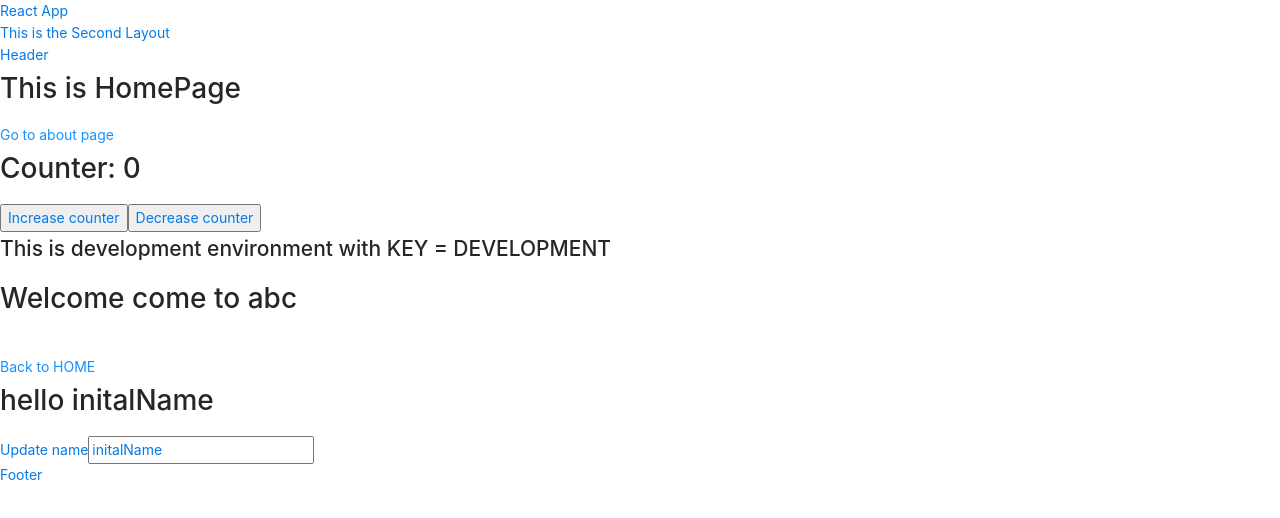
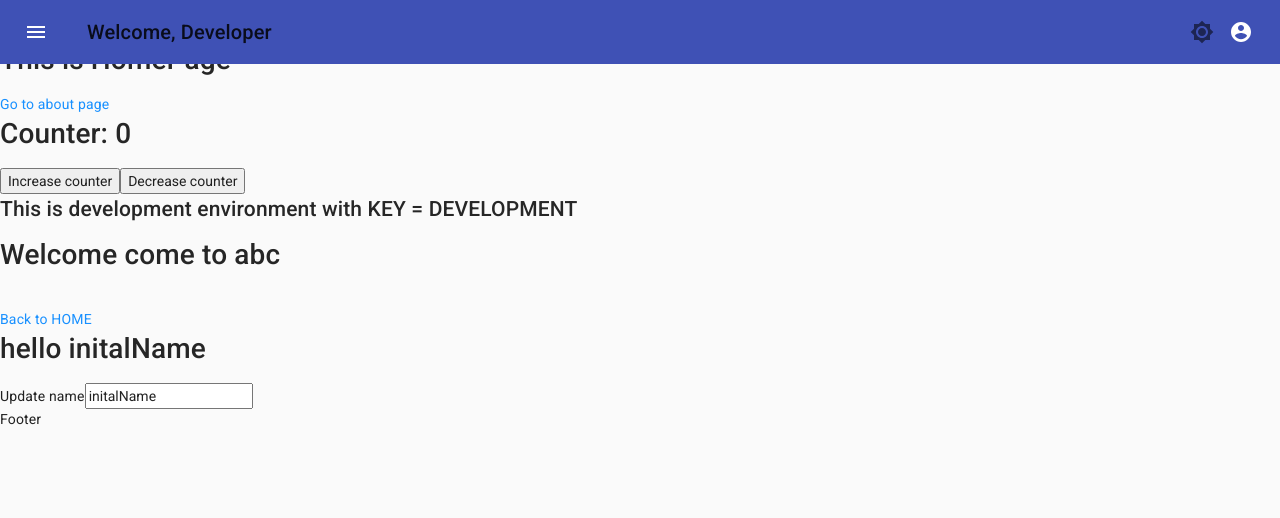
Before and after one commit to trungcaot/ReactCoreOne, a React (Create React App) app: page / in a window 1280 px wide. Shown: the top 518 px of the page. Built offline with nearby package versions, Linux system fonts and the light colour scheme.

Commit message:
modify Header & add Footer component.

```diff
--- a/src/components/Header.tsx
+++ b/src/components/Header.tsx
@@ -1,13 +1,110 @@
-import React from "react";
+import React, { FC, ReactElement } from "react";
+import clsx from "clsx";
+import { createStyles, makeStyles, Theme } from "@material-ui/core/styles";
+import { AppBar, Toolbar, CssBaseline, Typography, IconButton, Tooltip } from "@material-ui/core";
+import MenuIcon from "@material-ui/icons/Menu";
+import Brightness7Icon from "@material-ui/icons/Brightness7";
+import Brightness3Icon from "@material-ui/icons/Brightness3";
+import UserIcon from "@material-ui/icons/AccountCircle";
+
+// constants
+import { APP_TITLE, DRAWER_WIDTH } from "../contants/appContant";
+
+// define css-in-js
+const useStyles = makeStyles((theme: Theme) =>
+  createStyles({
+    appBar: {
+      zIndex: theme.zIndex.drawer + 1,
+      transition: theme.transitions.create(["width", "margin"], {
+        easing: theme.transitions.easing.sharp,
+        duration: theme.transitions.duration.leavingScreen
+      })
+    },
+    appBarShift: {
+      marginLeft: DRAWER_WIDTH,
+      width: `calc(100% - ${DRAWER_WIDTH}px)`,
+      transition: theme.transitions.create(["width", "margin"], {
+        easing: theme.transitions.easing.sharp,
+        duration: theme.transitions.duration.enteringScreen
+      })
+    },
+    toolbar: {
+      flex: 1,
+      display: "flex",
+      flexDirection: "row",
+      alignItems: "center"
+    },
+    title: {
+      flex: 1,
+      display: "flex",
+      flexDirection: "row",
+      alignItems: "center"
+    },
+    menuButton: {
+      marginRight: 36
+    },
+    hide: {
+      display: "none"
+    }
+  })
+);
 
 interface Props {
-  title: string;
+  open: boolean;
+  handleMenuOpen: () => void;
+  toggleTheme: () => void;
+  useDefaultTheme: boolean;
 }
 
-const Header = (props: Props) => {
-  const { title } = props;
+const Header: FC<Props> = ({ open, handleMenuOpen, toggleTheme, useDefaultTheme }): ReactElement => {
+  const classes = useStyles();
 
-  return <div>{title}</div>;
+  return (
+    <>
+      <CssBaseline />
+      <AppBar
+        position="fixed"
+        elevation={0}
+        className={clsx(classes.appBar, {
+          [classes.appBarShift]: open
+        })}
+      >
+        <Toolbar className={classes.toolbar}>
+          <div className={classes.title}>
+            <IconButton
+              color="inherit"
+              aria-label="open menu"
+              onClick={handleMenuOpen}
+              edge="start"
+              className={clsx(classes.menuButton, {
+                [classes.hide]: open
+              })}
+              size="small"
+            >
+              <MenuIcon />
+            </IconButton>
+            <Typography variant="h6" noWrap>
+              {APP_TITLE}
+            </Typography>
+          </div>
+          <IconButton onClick={toggleTheme}>
+            {useDefaultTheme ? (
+              <Tooltip title="Switch to dark mode" placement="bottom">
+                <Brightness3Icon />
+              </Tooltip>
+            ) : (
+              <Tooltip title="Switch to light mode" placement="bottom">
+                <Brightness7Icon />
+              </Tooltip>
+            )}
+          </IconButton>
+          <IconButton size="small" color="inherit">
+            <UserIcon />
+          </IconButton>
+        </Toolbar>
+      </AppBar>
+    </>
+  );
 };
 
 export default Header;
--- a/src/contants/appContant.ts
+++ b/src/contants/appContant.ts
@@ -1,5 +1,5 @@
 // APP TEXT
-export const APP_TEXT = "Welcome, Developer";
+export const APP_TITLE = "Welcome, Developer";
 export const FOOTER_TEXT = `${new Date().getFullYear()} Built with ♡ by Welcome, Developer`;
 
 // PAGE TITLES
```
Also changed, not shown: src/components/Footer.tsx (added, +34 -0 lines).
